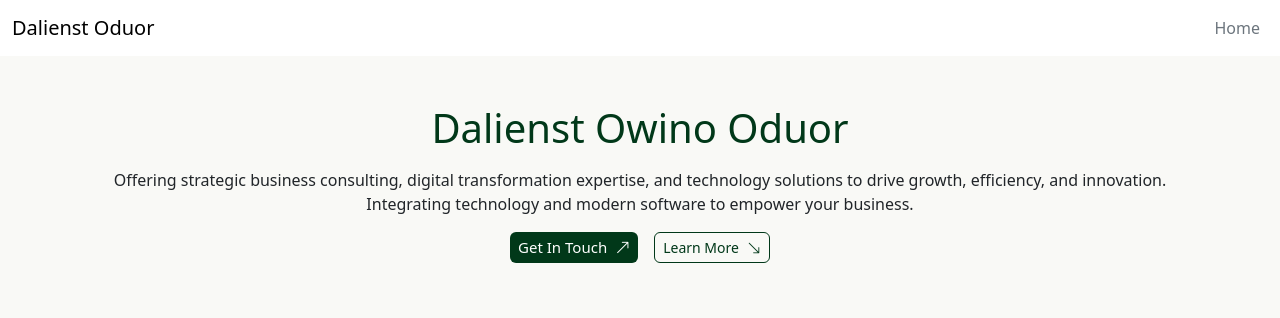
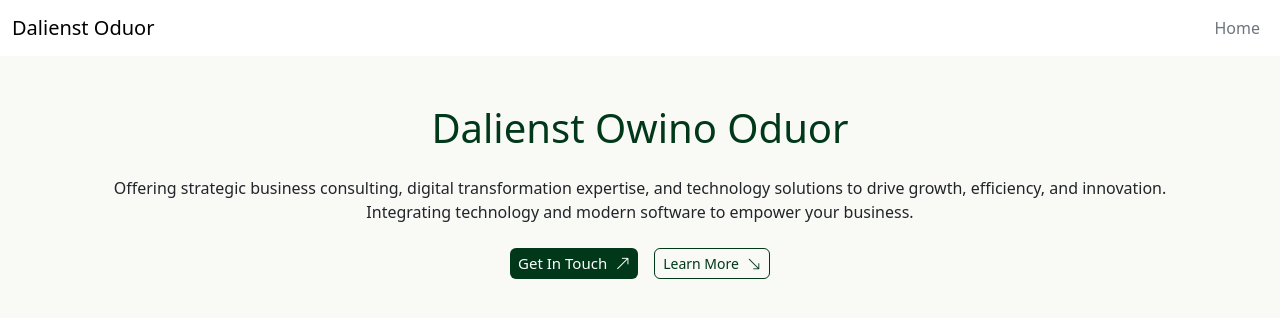
Before and after one commit to dalienst/dalienst, a Next.js app: page / in a window 1280 px wide. Shown: the top 318 px of the page. Built offline with nearby package versions, Linux system fonts and the light colour scheme.

Commit message:
modified header

```diff
--- a/components/landing/Header.jsx
+++ b/components/landing/Header.jsx
@@ -9,14 +9,14 @@ function Header() {
         <div className="container">
           <h1 className="text-center header-title">Dalienst Owino Oduor</h1>
 
-          <p className="text-center header-description mt-3">
+          <p className="text-center header-description mt-4">
             Offering strategic business consulting, digital transformation
             expertise, and technology solutions to drive growth, efficiency, and
             innovation. Integrating technology and modern software to empower
             your business.
           </p>
 
-          <div className="d-flex gap-3 mt-3 justify-content-center">
+          <div className="d-flex gap-3 mt-4 justify-content-center">
             <Link href="#" className="primary-btn btn btn-sm rounded">
               Get In Touch
               <span className="ms-2">
```
